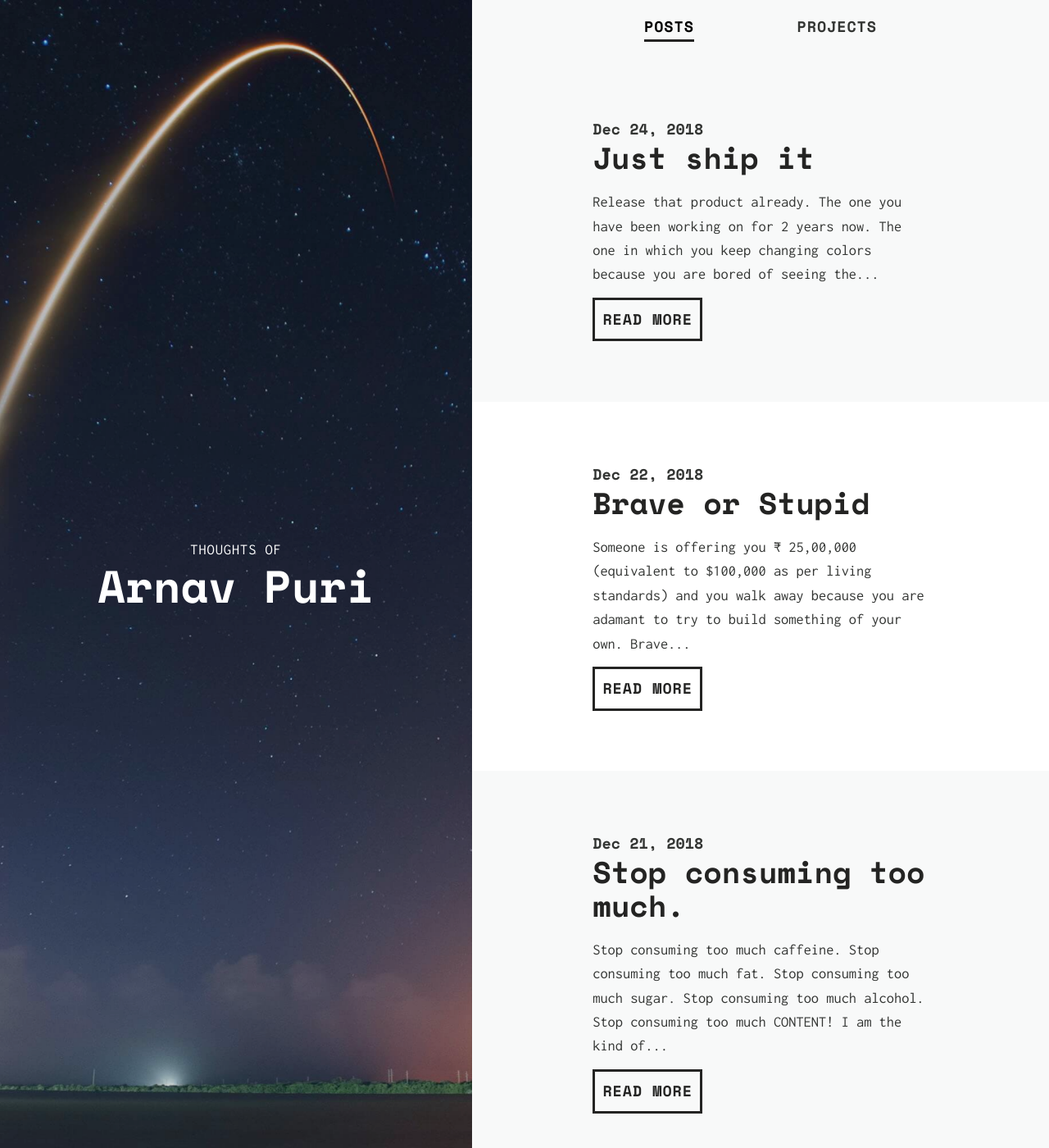
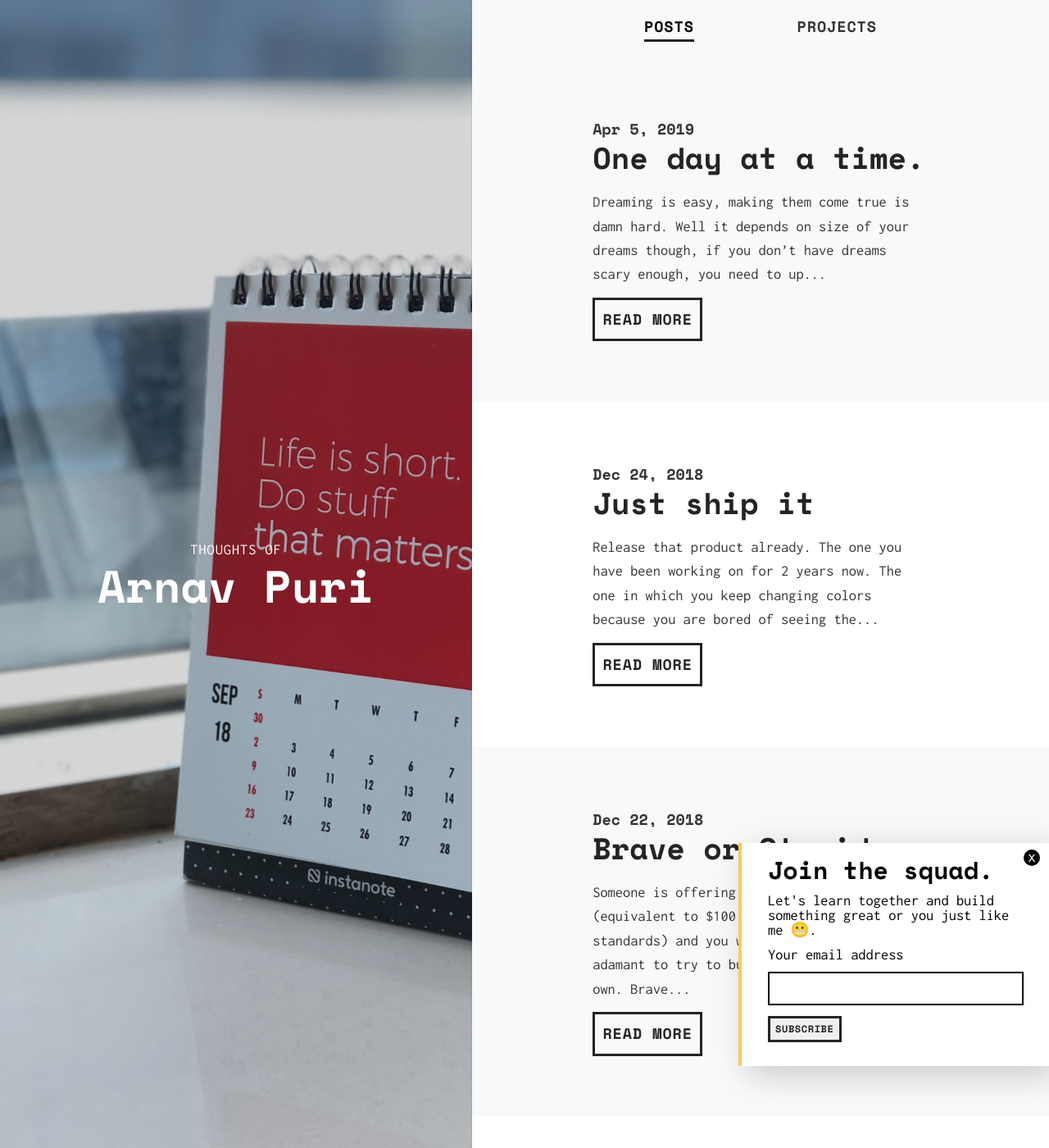
Before and after one commit to ArnavPuri/arnavpuri.github.io, a Jekyll site: the page built from index.html, in a window 1280 px wide and 1400 px high. Shown: the whole window at 82% size. Built offline with Jekyll 4.4.1, drawn with Linux system fonts in a browser that asks for light colours; nearby versions of some CDN libraries; the list of posts is cut into pages by our own code.

Commit message:
updated dependencies and new post

```diff
--- a/_config.yml
+++ b/_config.yml
@@ -8,7 +8,7 @@
 # SEO settings
 title: Arnav Puri
 description:
-url: "https://arnavpuri.github.io"
+url: "https://arnavpuri.com"
 twitter_username: arnavpuri
 default_img: "https://arnavpuri.github.io/assets/img/just-ship-it.jpg"
 
--- a/_includes/head.html
+++ b/_includes/head.html
@@ -30,6 +30,8 @@
 
   <link rel="alternate" type="application/rss+xml" title="{{ site.title }}" href="{{ '/feed.xml' | prepend: site.baseurl | prepend: site.url }}">
   <link rel="canonical" href="{{ page.url | replace: 'index.html', '' | prepend: site.baseurl | prepend: site.url }}">
+  <link rel="shortcut icon" href="/favicon.ico" type="image/x-icon">
+  <link rel="icon" href="/favicon.ico" type="image/x-icon">
 
   {% if site.google_analytics %}
   <script>
--- /dev/null
+++ b/_posts/2019-03-30-stop-consuming-too-much.md
@@ -0,0 +1,24 @@
+---
+layout: post
+title: "One day at a time."
+date: 2019-04-05
+categories:
+description: Dreams are scary hard, chase them one day at a time.
+image: /assets/img/one-day-at-a-time.jpg
+image-sm: /assets/img/one-day-at-a-time-tb.jpg
+comments: true
+---
+## Dreaming is easy, making them come true is damn hard.
+Well it depends on size of your dreams though, if you don't have dreams scary enough, you need to up your game. *(personal opinion)*
+
+I have been overwhelmed lately with things I want to achieve. I want to be a real good programmer, I want to be an awesome teacher, I want to be impactful Entrepreneur, I want to be a writer, etc. etc.
+
+I am sure in this extrovert world, where every other page or account we follow on Instagram are showing off their great successes. Some of them are just hoax but some are real. The thing is when they were grinding Instagram wasn't around and they weren't burdened by the pressure of other people's success. When I write it out loud it feels dumb to be affected by other's journey in this way.
+Anyways, the thing that I have been following for almost a month has actually helped me. Rather than daily thinking about my dreams and why I am not able to achieve them faster I am taking it one day at a time. Everyday I decide one thing which is crucial for me to move forward and just focus on doing that. This advice you might have read it alot of places but it actually helps. Another huge change I made for a night owl like me is that I started waking up early and obviously going to bed on time.
+Anyways, the thing that I have been following for almost a month has actually helped me. Rather than daily thinking about my dreams and why I am not able to achieve them faster I am taking it one day at a time. Everyday I decide one thing which is crucial for me to move forward and just focus on doing that. This advice you might have read it alot of places but it actually helps. Another huge change I made for myself *(night owl)* is that I started waking up early which turned out to be a great booster for my productivity.
+
+![Me Aalsi tha](/assets/img/me-aalsi-tha.png "No more Lazyness")
+
+*English Translation* - I used to be lazy, now I wake up early! 💁‍♂️
+
+I am not saying it makes dreams easy to achieve but definitely helps you enjoy the chase more. Isn't that's what we are trying to do. Enjoy. Who knows chase may even be better than dream itself? 😉
--- a/_sass/_base.scss
+++ b/_sass/_base.scss
@@ -158,3 +158,62 @@
   background-color: $color-alpha;
   text-shadow: none;
 }
+
+.subscription-form-container{
+  @media (max-width: $mq-md) {
+    transform: scale(0.7);
+  }
+  background-color: #fff;
+    position: fixed;
+    width: 380px;
+    right: -1px;
+    bottom: 100px;
+    border-left-style: solid;
+    border-left-width: 4px;
+    border-left-color: $color-alpha--light;
+    max-width: 100%;
+    padding: 16px 32px 28.8px;
+    padding: 1rem 2rem 1.8rem;
+    z-index: 100;
+    -webkit-transform: translateX(100%);
+    transform: translateX(100%);
+    transition-duration: 0.3s;
+    box-shadow: 11px 10px 40px rgba(0,0,0,.2);
+    .form-body{
+      position: relative;
+    }
+    #newsletter-box-close{
+      position: absolute;
+      right: -20px;
+      top: -20px;
+      font-size: 20px;
+      background: black;
+      border-radius: 50%;
+      width: 20px;
+      color: white;
+      text-align: center;
+      cursor: pointer;
+      height: 20px;
+    }
+    h1{
+      font-size:30px;
+    }
+    p{
+      line-height: 18px;
+      margin: 12px 0;
+    }
+
+    input.newsletter-field{
+      width: 100%;
+      border: 2px solid black;
+      padding: 8px;
+
+    }
+    input.newsletter-button{
+      padding: 6px;
+    font-size: 12px;
+    }
+}
+.mast h1 {
+  text-shadow: 3px 3px 0 black;
+}
--- a/assets/js/app.js
+++ b/assets/js/app.js
@@ -1,4 +1,4 @@
-var Tabs = (function() {
+var Tabs = (function () {
   var s;
 
   return {
@@ -7,15 +7,15 @@
       tab: document.getElementsByClassName('tab')
     },
 
-    init: function() {
+    init: function () {
       s = this.settings;
       this.display();
       this.click();
     },
 
-    display: function() {
+    display: function () {
       if (s.tab.length) {
-        [].forEach.call(s.tab, function(tab, idx) {
+        [].forEach.call(s.tab, function (tab, idx) {
           if (idx > 0) tab.style.display = 'none';
         });
         s.tab[0].classList.add('active');
@@ -23,13 +23,13 @@
       }
     },
 
-    click: function() {
+    click: function () {
       if (s.tabs.length) {
         var currentIdx = 0,
-            prevIdx = currentIdx;
+          prevIdx = currentIdx;
 
-        [].forEach.call(s.tabs, function(tab, idx) {
-          tab.addEventListener('click', function() {
+        [].forEach.call(s.tabs, function (tab, idx) {
+          tab.addEventListener('click', function () {
             prevIdx = currentIdx;
             currentIdx = idx;
 
@@ -49,7 +49,7 @@
   }
 })();
 
-var Preview = (function() {
+var Preview = (function () {
   var s;
 
   return {
@@ -58,27 +58,27 @@
       post: document.getElementsByClassName('preview')
     },
 
-    init: function() {
+    init: function () {
       s = this.settings;
       this.display();
       this.mouseenter();
     },
 
-    display: function() {
+    display: function () {
       if (s.img.length) {
-        [].forEach.call(s.img, function(img, idx) {
+        [].forEach.call(s.img, function (img, idx) {
           if (idx > 0) img.style.display = 'none';
         });
       }
     },
 
-    mouseenter: function() {
+    mouseenter: function () {
       if (s.post.length) {
         var currentIdx = 0,
-            prevIdx = currentIdx;
+          prevIdx = currentIdx;
 
-        [].forEach.call(s.post, function(preview, idx) {
-          preview.addEventListener('mouseenter', function() {
+        [].forEach.call(s.post, function (preview, idx) {
+          preview.addEventListener('mouseenter', function () {
             prevIdx = currentIdx;
             currentIdx = idx;
 
@@ -98,9 +98,21 @@
 });
 
 var rellax = new Rellax('.rellax');
+var newsletterBox = document.getElementById('newsletter-box');
+var showSubscribeBox = (function () {
+  setTimeout(function () {
+    newsletterBox.style.transform = 'translateX(0)';
+  }, 2000);
+});
 
-document.addEventListener('DOMContentLoaded', function() {
+var boxCloseButton = document.getElementById('newsletter-box-close');
+boxCloseButton.addEventListener('click', function () {
+  newsletterBox.style.transform = 'translateX(100%)';
+});
+
+document.addEventListener('DOMContentLoaded', function () {
   Tabs.init();
   Preview.init();
   wow.init();
+  showSubscribeBox();
 });
--- a/index.html
+++ b/index.html
@@ -58,3 +58,18 @@
   </div>
 
 </section>
+
+<div class="subscription-form-container" id="newsletter-box">
+  <div class="form-body">
+    <p id="newsletter-box-close">x</p>
+    <h1>Join the squad.</h1>
+    <p>Let's learn together and build something great or you just like me 😬.</p>
+    <form action="https://tinyletter.com/ArnavPuri" method="post" target="popupwindow"
+      onsubmit="window.open('https://tinyletter.com/ArnavPuri', 'popupwindow', 'scrollbars=yes,width=800,height=600');return true">
+      <p><label for="tlemail">Your email address</label></p>
+      <p><input type="text" class="newsletter-field" name="email" id="tlemail" /></p>
+      <input type="hidden" value="1" name="embed" />
+      <input type="submit" class="preview__more newsletter-button" value="Subscribe" />
+    </form>
+  </div>
+</div>
```
Also changed, not shown: Gemfile.lock, assets/img/me-aalsi-tha.png (added), assets/img/one-day-at-a-time-tb.jpg (added), assets/img/one-day-at-a-time.jpg (added), favicon.ico (added), 2 other files.
